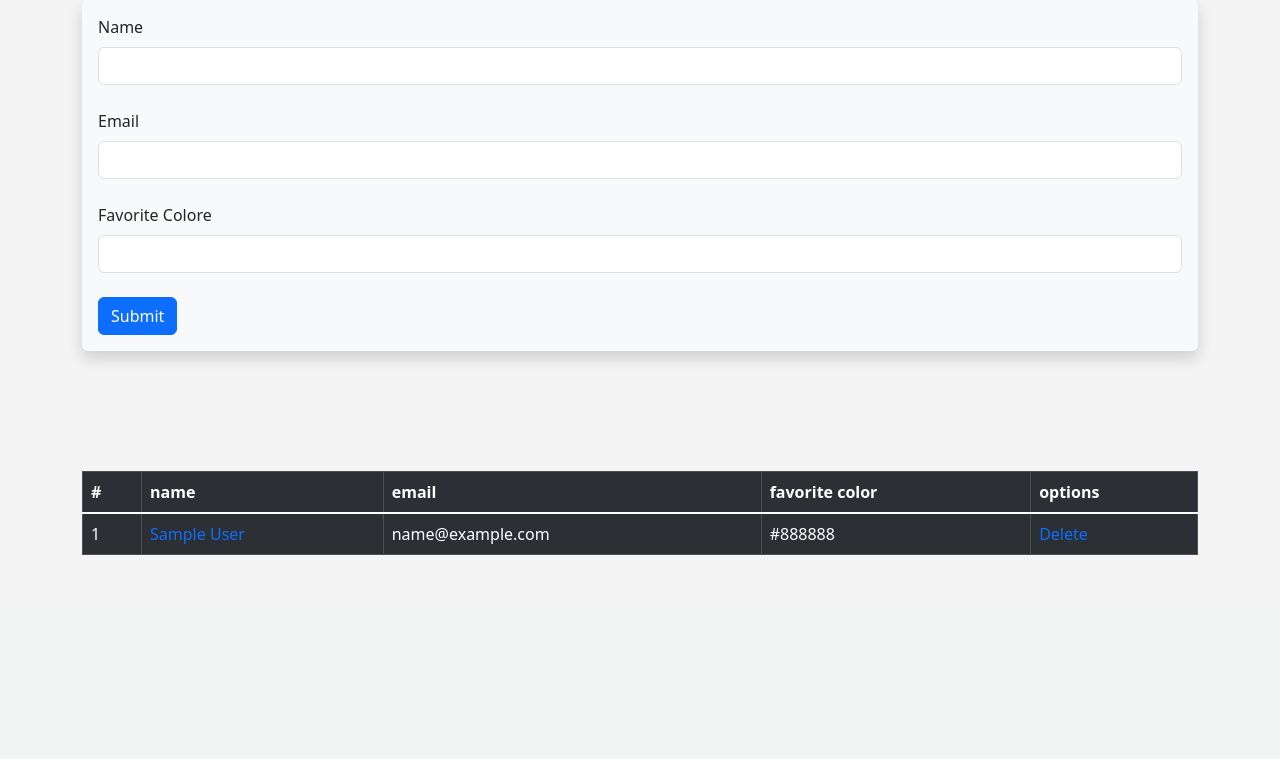
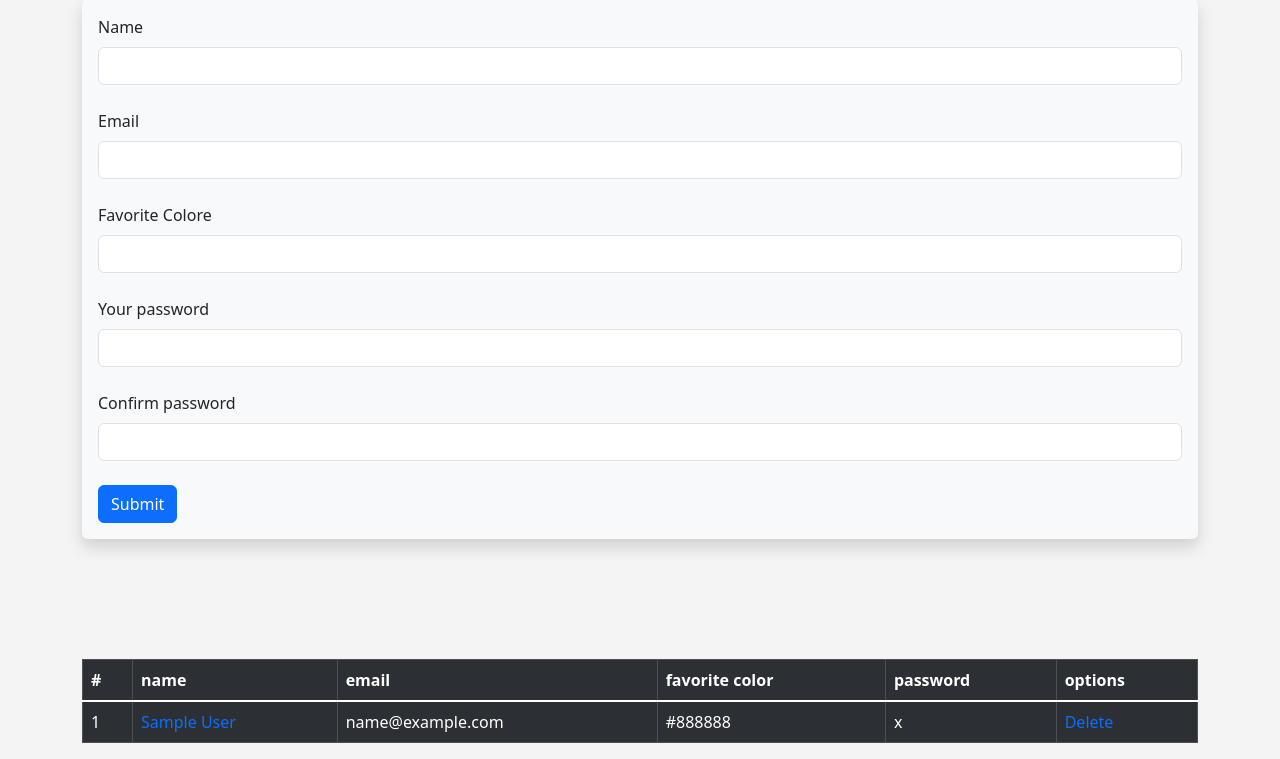
Before and after one commit to YuraSkivka/codemy, a Flask app: page /user/add in a window 1280 px wide. Shown: the part 185-944 px from the top of the page. Before the commit the page ends 740 px from the top, so only its background shows below. Run offline with Flask 3, Linux system fonts and the light colour scheme; tables that the repository leaves empty hold one stand-in row (values such as "Sample post"); some libraries are stand-ins or nearby versions.

Commit message:
Using Hashed Passwords For Registration - Flask Fridays #14

```diff
--- a/flasker/app.py
+++ b/flasker/app.py
@@ -48,11 +48,25 @@ class User(db.Model):
     email = db.Column(db.String(100), nullable=False, unique=True)
     favorite_color = db.Column(db.String(100))
     date_added = db.Column(db.DateTime, default=datetime.now())
+    # DO SOME user stuff
+    password_hash = db.Column(db.String(100), nullable=False)
 
-    def __init__(self, name, email, favorite_color):
+    @property
+    def password(self):
+        raise AttributeError('password not readable')
+
+    @password.setter
+    def password(self, p):
+        self.password_hash = generate_password_hash(p)
+
+    def verify_password(self, p):
+        return check_password_hash(self.password_hash, p)
+
+    def __init__(self, name, email, favorite_color, password_hash):
         self.name = name
         self.email = email
         self.favorite_color = favorite_color
+        self.password_hash = password_hash
 
     # Create a String
     def __repr__(self):
@@ -75,6 +89,8 @@ class UserForm(FlaskForm):
     name = StringField("Name", validators=[DataRequired()])
     email = StringField("Email", validators=[DataRequired()])
     favorite_color = StringField("Favorite Colore")
+    password_hash = PasswordField('Your password', validators=[DataRequired(), EqualTo('password_hash2', message='password must mach ')])
+    password_hash2 = PasswordField('Confirm password', validators=[DataRequired()])
     submit = SubmitField('Submit')
 
 # Bootstrap
@@ -133,13 +149,17 @@ def add_user():
     # Validate Form
     if form.validate_on_submit():
         if User.query.filter_by(email=form.email.data).first() is None:
-            user = User(name=form.name.data, email=form.email.data, favorite_color=form.favorite_color.data)
+            # hash password
+            hashed_PW = generate_password_hash(form.password_hash.data, "sha256")
+            user = User(name=form.name.data, email=form.email.data, favorite_color=form.favorite_color.data, password_hash=hashed_PW)
             db.session.add(user)
             db.session.commit()
         name = form.name.data
         form.name.data = ''
         form.email.data = ''
         form.favorite_color.data = ''
+        form.password_hash.data = ''
+        form.password_hash2.data = ''
         flash('User Added Successfully!')
     our_users = User.query.order_by(User.date_added)
     return render_template("add_user.html",
--- a/flasker/templates/add_user.html
+++ b/flasker/templates/add_user.html
@@ -42,6 +42,12 @@ UserAdd
         {{ form.favorite_color.label(class="form-label") }}
         {{ form.favorite_color(class="form-control") }}
         <br>
+        {{ form.password_hash.label(class="form-label") }}
+	    {{ form.password_hash(class="form-control") }}
+	    <br>
+	    {{ form.password_hash2.label(class="form-label") }}
+	    {{ form.password_hash2(class="form-control") }}
+	    <br>
         {{ form.submit(class="btn btn-primary") }}
     </form>
 </div>
@@ -53,6 +59,7 @@ UserAdd
             <th scope="col">name</th>
             <th scope="col">email</th>
             <th scope="col">favorite color</th>
+            <th scope="col">password</th>
             <th scope="col">options</th>
 
         </tr>
@@ -63,6 +70,7 @@ UserAdd
             <td><a href="{{ url_for('update', id=user.id) }}" style="display:block;"> {{ user.name }} </a></td>
             <td>{{ user.email }}</td>
             <td>{{ user.favorite_color }}</td>
+            <td>{{ user.password_hash }}</td>
             <td><a href="{{ url_for('delete', id=user.id) }}" style="display:block;"> Delete </a></td>
         </tr>
         {% endfor  %}
```
